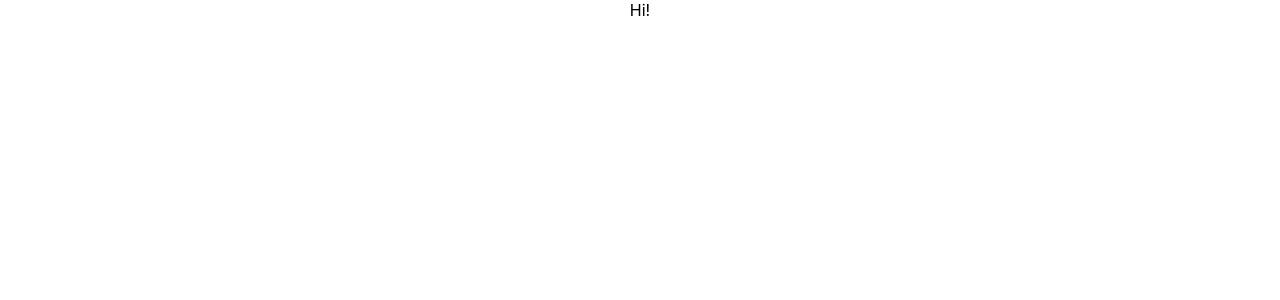
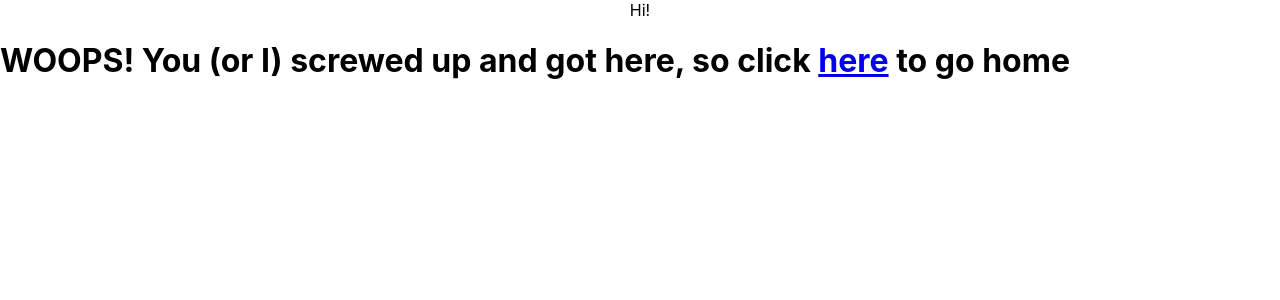
Before and after one commit to AlexShor0103/portfolio-site, a React (Create React App) app: page /#/portfolio-site/About in a window 1280 px wide. Before the commit this address led to /#/. Shown: the top 300 px of the page. Built offline with nearby package versions, Linux system fonts and the light colour scheme.

Commit message:
setup proper GH pages routing

```diff
--- a/src/App.js
+++ b/src/App.js
@@ -4,20 +4,22 @@ import Resume from './Pages/Resume';
 import Projects from './Pages/Projects';
 import './App.css';
 
-import {BrowserRouter as Router, Routes, Route, Link, Navigate} from "react-router-dom";
+import {HashRouter as Router, Routes, Route, Link, Navigate} from "react-router-dom";
+import ErrorPage from './Pages/ErrorPage';
 function App() {
   return (
-    <Router>
+    <Router hashType="hashbang">
       <div className="App">
         Hi!
       </div>
       <Routes>
         {/* This declares all the potential paths pages can go to */}
-        <Route path="/portfolio-site" element={<Home />} />
-        <Route path="/portfolio-site/About" element={<About />} />
-        <Route path="/portfolio-site/Resume" element={<Resume />} />
-        <Route path="/portfolio-site/Projects" element={<Projects />} />
-
+        <Route path="/" element={<Home />} />
+        <Route path="/About" element={<About />} />
+        <Route path="/Resume" element={<Resume />} />
+        <Route path="/Projects" element={<Projects />} />
+        <Route path="*" element={<ErrorPage />} />
+        {/* <Route path="/" element={<Navigate to="/portfolio-site" replace />} /> */}
 
       </Routes>
     </Router>
--- a/src/Pages/About.js
+++ b/src/Pages/About.jsx
@@ -1,10 +1,11 @@
 import React from "react";
+import {Link} from "react-router-dom"
 
 function About() {
     return(
         <div>
             <h1>This is the About Page</h1>
-            <a href = "/portfolio-site"> click to go Home</a>
+            <Link to="/">Click to go home</Link>
         </div>
     )
 }
--- /dev/null
+++ b/src/Pages/ErrorPage.jsx
@@ -0,0 +1,12 @@
+import React from "react";
+import {Link} from "react-router-dom";
+
+function ErrorPage() {
+    return(
+        <div>
+            <h1>WOOPS! You (or I) screwed up and got here, so click <Link to="/">here</Link> to go home</h1>
+        </div>
+    )
+}
+
+export default ErrorPage;
--- a/src/Pages/Home.js
+++ b/src/Pages/Home.jsx
@@ -1,4 +1,5 @@
 import React from "react";
+import {Link} from "react-router-dom";
 
 function Home() {
     return(
@@ -6,13 +7,13 @@ function Home() {
             <h1>This is the Home Page</h1>
             <ul>
                 <li>
-                    <a href="/portfolio-site/About"> about</a>
+                    <Link to="/About">About</Link>
                 </li>
                 <li>
-                    <a href="/portfolio-site/Resume"> Resume</a>
+                    <Link to="/Projects">Projects</Link>
                 </li>
                 <li>
-                    <a href="/portfolio-site/Projects"> Projects</a>
+                    <Link to="/Resume">Resume</Link>
                 </li>
             </ul>
         </div>
--- a/src/Pages/Projects.js
+++ b/src/Pages/Projects.jsx
@@ -1,10 +1,11 @@
 import React from "react";
+import {Link} from "react-router-dom"
 
 function Projects() {
     return(
         <div>
             <h1>This is the Projects Page</h1>
-            <a href = "/portfolio-site"> click to go Home</a>
+            <Link to="/">Click to go home</Link>
         </div>
     )
 }
--- a/src/Pages/Resume.js
+++ b/src/Pages/Resume.jsx
@@ -1,10 +1,11 @@
 import React from "react";
+import {Link} from "react-router-dom";
 
 function Resume() {
     return(
         <div>
             <h1>This is the Resume Page</h1>
-            <a href = "/portfolio-site"> click to go Home</a>
+            <Link to="/">Click to go home</Link>
         </div>
     )
 }
```
Also changed, not shown: src/Pages/ErrorPage.js (deleted, +0 -11 lines).
